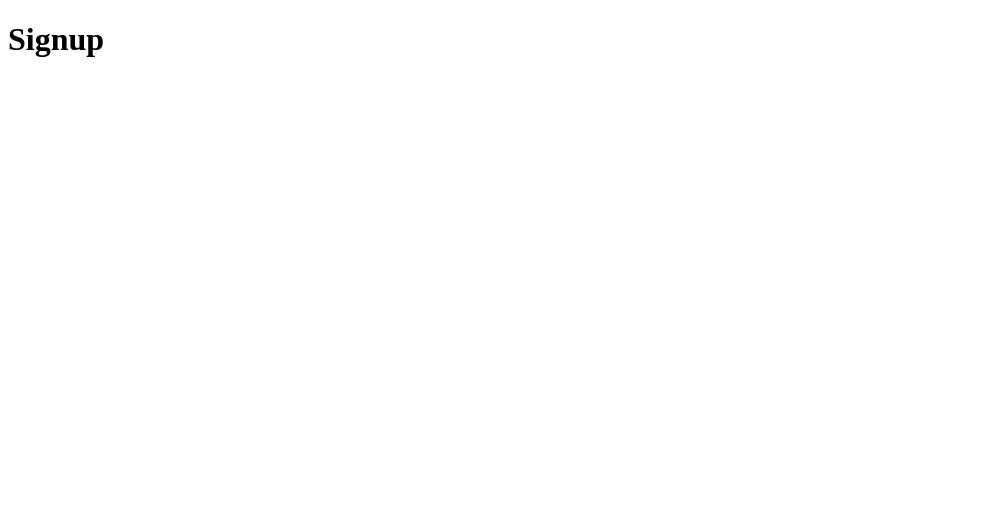
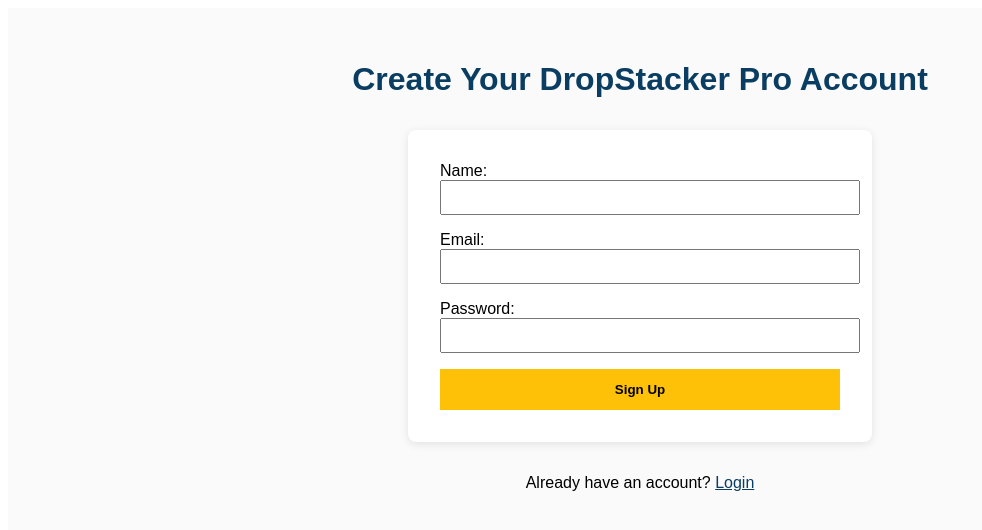
Before and after one commit to nextwaveaisuite/dropstacker-pro, a Next.js app: page /signup in a window 1280 px wide. Shown: the top 530 px of the page, without its empty margins (0-982 px from the left). Built offline with nearby package versions, Linux system fonts and the light colour scheme.

Commit message:
signup.js

```diff
--- a/pages/signup.js
+++ b/pages/signup.js
@@ -1 +1,19 @@
-export default function Signup(){return(<div><h1>Signup</h1></div>)}
+export default function Signup() {
+  return (
+    <div style={{ fontFamily: 'Arial, sans-serif', backgroundColor: '#FAFAFA', minHeight: '100vh', padding: '2rem' }}>
+      <h1 style={{ textAlign: 'center', color: '#0A3D62' }}>Create Your DropStacker Pro Account</h1>
+      <form style={{ maxWidth: '400px', margin: '2rem auto', backgroundColor: '#fff', padding: '2rem', borderRadius: '8px', boxShadow: '0 2px 8px rgba(0,0,0,0.1)' }}>
+        <label>Name:</label>
+        <input type="text" style={{ width: '100%', padding: '0.5rem', marginBottom: '1rem' }} />
+        <label>Email:</label>
+        <input type="email" style={{ width: '100%', padding: '0.5rem', marginBottom: '1rem' }} />
+        <label>Password:</label>
+        <input type="password" style={{ width: '100%', padding: '0.5rem', marginBottom: '1rem' }} />
+        <button type="submit" style={{ width: '100%', padding: '0.8rem', backgroundColor: '#FFC107', border: 'none', fontWeight: 'bold', cursor: 'pointer' }}>Sign Up</button>
+      </form>
+      <p style={{ textAlign: 'center' }}>
+        Already have an account? <a href="/login" style={{ color: '#0A3D62' }}>Login</a>
+      </p>
+    </div>
+  );
+}
```
